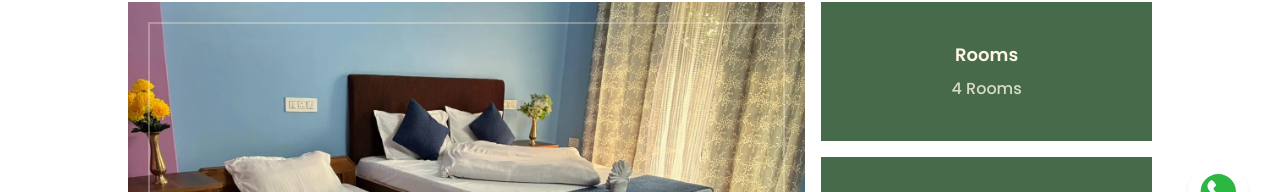
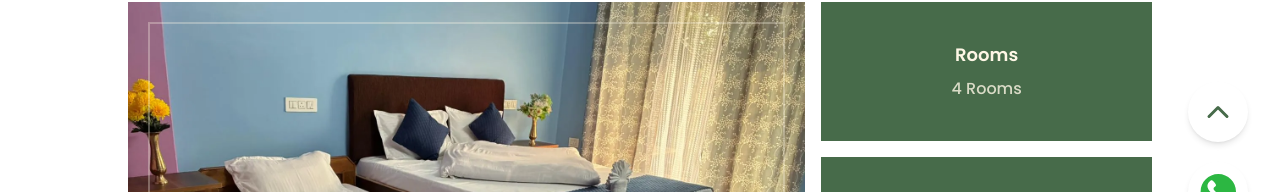
Before and after one commit to thegrandkalimpong/thegrandkpg, a Next.js app: page /rooms in a window 1280 px wide. Shown: the part 546-738 px from the top of the page. Built offline with nearby package versions, Linux system fonts and the light colour scheme.

Commit message:
feat: add ScrollToTop component to enhance user navigation experience

```diff
--- a/src/app/layout.tsx
+++ b/src/app/layout.tsx
@@ -3,6 +3,7 @@ import { Poppins, Caveat } from "next/font/google";
 import "./globals.css";
 import { GsapProvider } from "@/context/Provider";
 import WhatsApp from "@/components/WhatsApp";
+import ScrollToTop from "@/components/ScrollToTop";
 
 const poppins = Poppins({
     variable: "--font-poppins",
@@ -62,6 +63,7 @@ export default function RootLayout({
                 >
                     {children}
                     <WhatsApp />
+                    <ScrollToTop />
                 </body>
             </GsapProvider>
         </html>
--- /dev/null
+++ b/src/components/ScrollToTop.tsx
@@ -0,0 +1,19 @@
+"use client"
+import { ChevronUpIcon } from 'lucide-react'
+import React from 'react'
+
+const ScrollToTop = () => {
+
+    const onButtonClick = () => {
+        window.scrollTo({ top: 0, behavior: 'smooth' });
+    }
+
+
+  return (
+    <button onClick={onButtonClick} className='flex items-center justify-center fixed bottom-28 right-8 z-30 rounded-full bg-white overflow-hidden shadow-md p-1 size-[60px] hover:scale-110 hover:shadow-lg transition-transform duration-300 ease-in-out'>
+        <ChevronUpIcon className='h-[36px] w-[36px] text-moss-light' />
+    </button>
+  )
+}
+
+export default ScrollToTop
```
